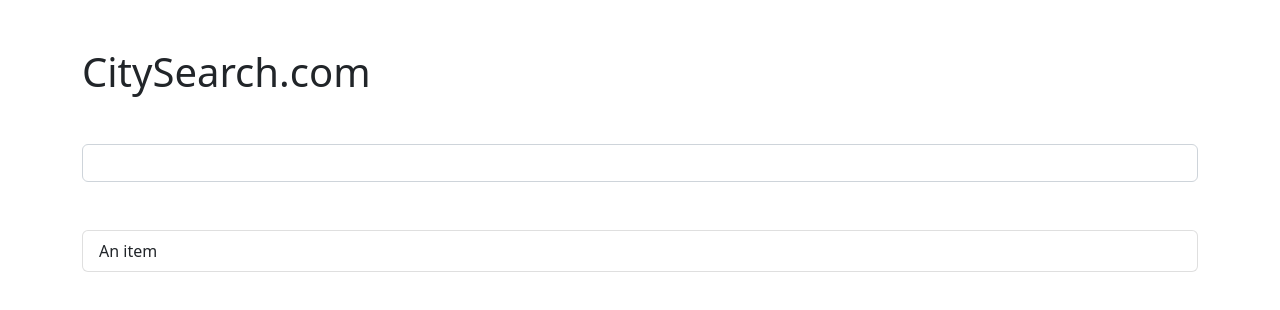
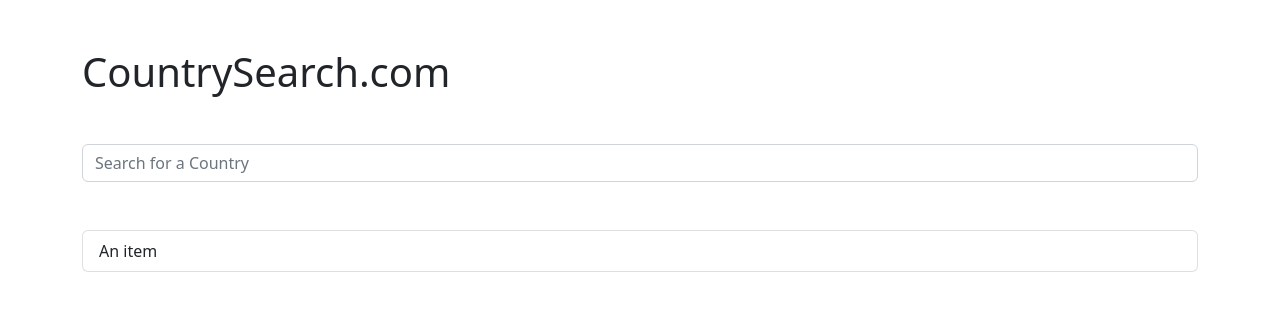
Before and after one commit to s0hamn/CountrySearch, a plain HTML site: page index.html in a window 1280 px wide. Drawn offline with nearby package versions, Linux system fonts and the light colour scheme; no server answers.

Commit message:
just basic

```diff
--- a/index.html
+++ b/index.html
@@ -3,15 +3,15 @@
   <head>
     <meta charset="utf-8">
     <meta name="viewport" content="width=device-width, initial-scale=1">
-    <title>City Search</title>
+    <title>Country Search</title>
     <link href="https://cdn.jsdelivr.net/npm/bootstrap@5.2.0-beta1/dist/css/bootstrap.min.css" rel="stylesheet" integrity="sha384-0evHe/X+R7YkIZDRvuzKMRqM+OrBnVFBL6DOitfPri4tjfHxaWutUpFmBp4vmVor" crossorigin="anonymous">
   </head>
   <body>
 
 
     <div class="container my-5">
-        <h1 class="mb-5">CitySearch.com</h1>
-        <input type="text" class="form-control" id="search" aria-describedby="emailHelp">
+        <h1 class="mb-5">CountrySearch.com</h1>
+        <input type="text" placeholder="Search for a Country" class="form-control" id="search" aria-describedby="emailHelp">
         <div class=" my-5">
             <ul class="list-group " id="resultList">
                 <li class="list-group-item">An item</li>
```
